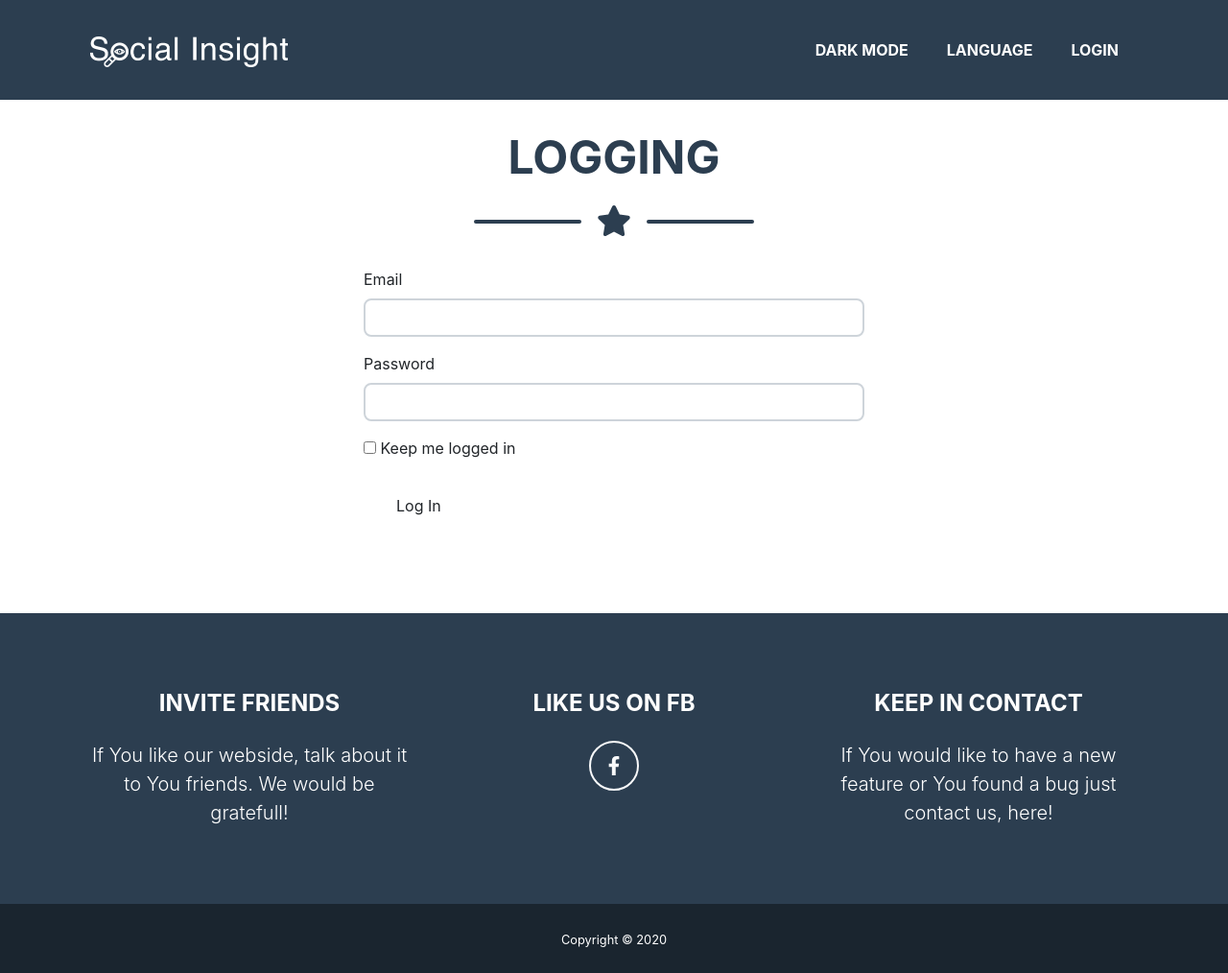
After one commit to klima7/Social-Insight, a Flask app: template frontend/templates/login.html in a window 1280 px wide. The commit adds this page. Shown: the whole page at 96% size. Run offline with Flask 2, Linux system fonts and the light colour scheme; the template is opened without the code that fills it: values that come from a table or form of the project are taken from there, others are empty; some libraries are stand-ins or nearby versions; some web fonts are replaced.

Commit message:
Dodano formularz logowania

```diff
--- a/frontend/__init__.py
+++ b/frontend/__init__.py
@@ -1,13 +1,15 @@
 from time import time_ns
 from flask import Flask, request, session
-from config import config
 from flask_login import LoginManager
 from flask_babel import Babel
 from lorem_text import lorem
+from flask_bootstrap import Bootstrap
+from db import *
 
 
 login = LoginManager()
 babel = Babel()
+bootstrap = Bootstrap()
 
 
 def create_app():
@@ -15,6 +17,7 @@ def create_app():
 
     login.init_app(app)
     babel.init_app(app)
+    bootstrap.init_app(app)
 
     app.config.from_object(config)
 
@@ -42,6 +45,12 @@ def get_locale():
     return session.get('lang', default_lang)
 
 
+@login.user_loader
+def load_user(id):
+    id = int(id)
+    return db_session.query(User).filter_by(id=id).first()
+
+
 def cache_suffix():
     if not config.CACHING_DISABLED:
         return ''
--- /dev/null
+++ b/frontend/auth/forms.py
@@ -0,0 +1,10 @@
+from flask_wtf import FlaskForm
+from wtforms import StringField, PasswordField, BooleanField, SubmitField
+from wtforms.validators import DataRequired
+
+
+class LoginForm(FlaskForm):
+    email = StringField('Email', validators=[DataRequired()])
+    password = PasswordField('Password', validators=[DataRequired()])
+    remember_me = BooleanField('Keep me logged in')
+    submit = SubmitField('Log In')
--- /dev/null
+++ b/frontend/templates/login.html
@@ -0,0 +1,33 @@
+{% extends "standard.html" %}
+{% import "bootstrap/wtf.html" as wtf %}
+
+{% block styles %}
+<style>
+#submit {margin: 20px}
+</style>
+{% endblock %}
+
+{% block sections %}
+<section class="page-section portfolio mt-5" id="featuresSection">
+    <div class="container">
+
+        <!-- Heading -->
+        <div class="text-center">
+            <h2 class="page-section-heading text-secondary mb-0 d-inline-block">LOGGING</h2>
+        </div>
+
+        <!-- Icon Divider-->
+        <div class="divider-custom">
+            <div class="divider-custom-line"></div>
+            <div class="divider-custom-icon"><i class="fas fa-star"></i></div>
+            <div class="divider-custom-line"></div>
+        </div>
+
+        <div class="row justify-content-center">
+            <div class="col-12 col-lg-6">
+                {{ wtf.quick_form(form) }}
+            </div>
+        </div>
+    </div>
+</section>
+{% endblock %}
--- a/frontend/templates/standard.html
+++ b/frontend/templates/standard.html
@@ -6,7 +6,7 @@
     </li>
     <li class="nav-item mx-0 mx-lg-1"><a class="nav-link py-3 px-0 px-lg-3 rounded" data-toggle="modal" data-target="#languageModal" href="">LANGUAGE</a>
     </li>
-    <li class="nav-item mx-0 mx-lg-1"><a class="nav-link py-3 px-0 px-lg-3 rounded" href="">LOGIN</a>
+    <li class="nav-item mx-0 mx-lg-1"><a class="nav-link py-3 px-0 px-lg-3 rounded" href="{{ url_for('auth.login') }}">LOGIN</a>
     </li>
 </ul>
 {% endblock %}
```
Also changed, not shown: frontend/auth/routes.py (+10 -6 lines), frontend/templates/index.html (indentation only).
